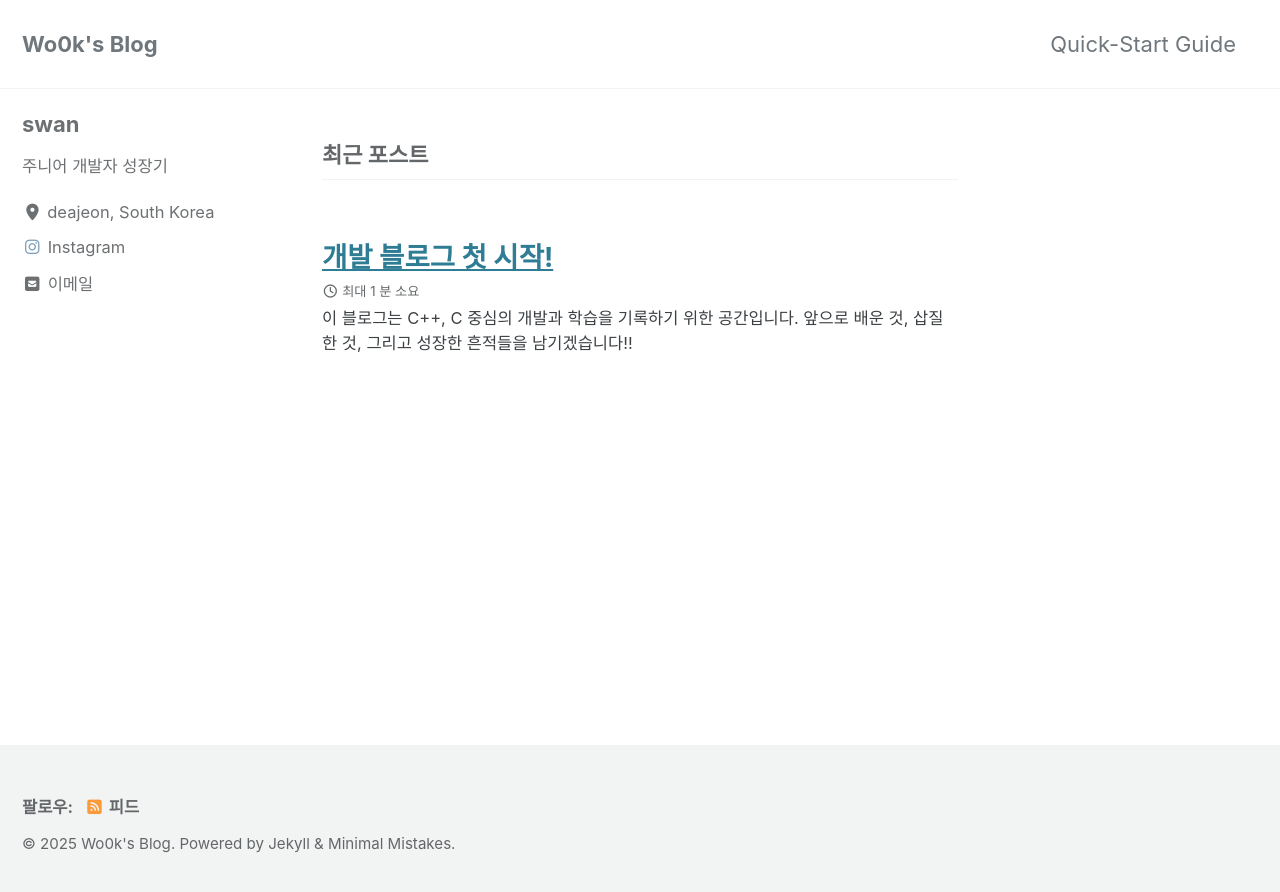
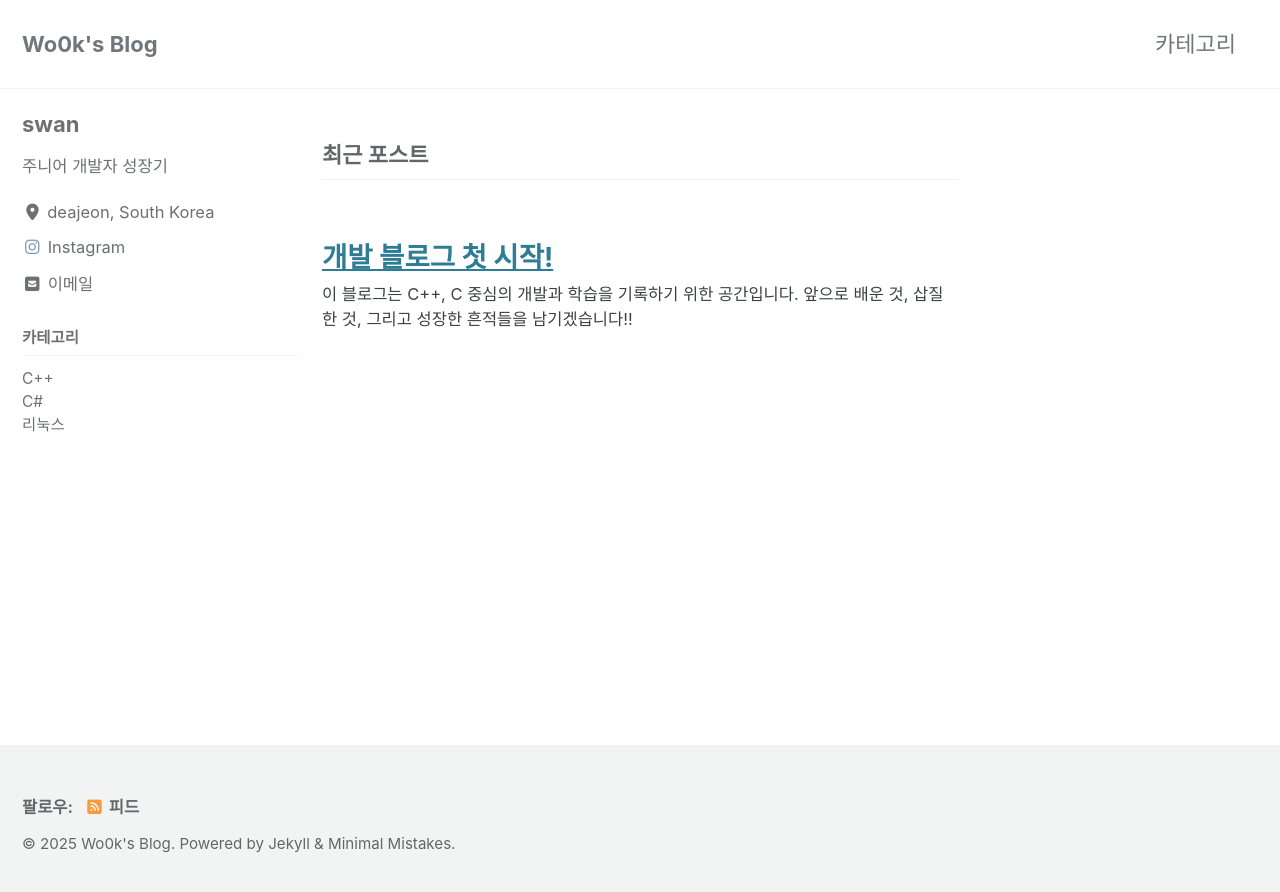
Before and after one commit to Wo0kDev/Wo0kDev.github.io, a Jekyll site: the page built from index.html, in a window 1280 px wide. Shown: the top 892 px of the page. Built offline with Jekyll 4.4.1, drawn with Linux system fonts in a browser that asks for light colours; cached includes are drawn as plain includes; the list of posts is cut into pages by our own code.

Commit message:
add categoryu

```diff
--- a/_config.yml
+++ b/_config.yml
@@ -326,3 +326,13 @@ defaults:
       comments: # true
       share: true
       related: true
+
+header:
+  navigation: main
+
+defaults:
+  - scope:
+      path: ""
+    values:
+      sidebar:
+        nav: "main"
--- a/_data/navigation.yml
+++ b/_data/navigation.yml
@@ -1,7 +1,15 @@
 # main links
 main:
-  - title: "Quick-Start Guide"
-    url: https://mmistakes.github.io/minimal-mistakes/docs/quick-start-guide/
+  #- title: "Quick-Start Guide"
+  #  url: https://mmistakes.github.io/minimal-mistakes/docs/quick-start-guide/
+  - title: "카테고리"
+    children:
+      - title: "C++"
+        url: /categories/C++/
+      - title: "C#"
+        url: /categories/C#/
+      - title: "리눅스"
+        url: /categories/리눅스/
   # - title: "About"
   #   url: https://mmistakes.github.io/minimal-mistakes/about/
   # - title: "Sample Posts"
```
